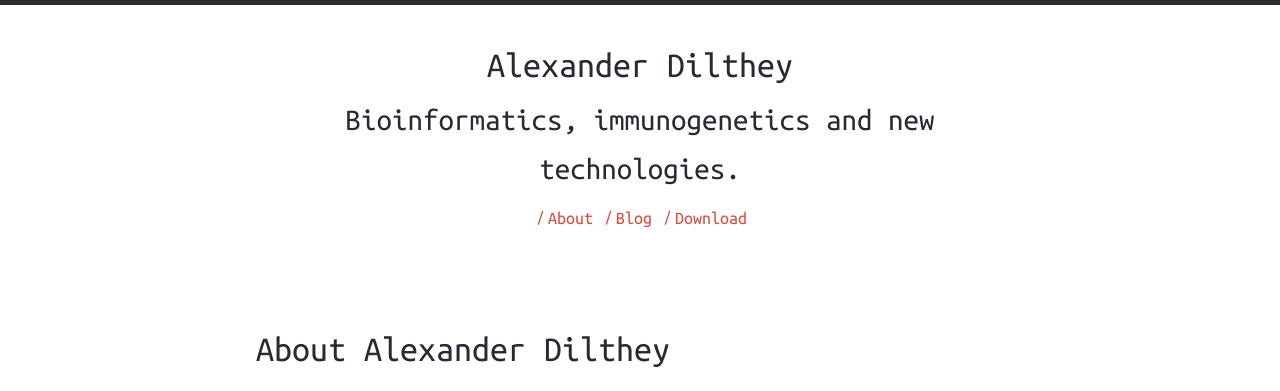
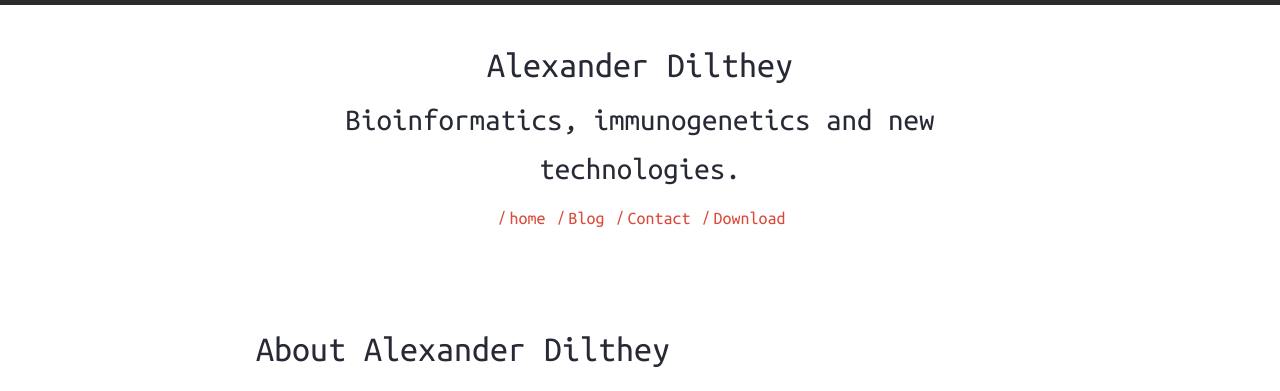
Before and after one commit to AlexanderDilthey/AlexanderDilthey.github.io, a Jekyll site: the page built from index.html, in a window 1280 px wide. Shown: the top 391 px of the page. Built offline with Jekyll 4.4.1, drawn with Linux system fonts in a browser that asks for light colours; nearby versions of some CDN libraries.

Commit message:
Update header-links.html

```diff
--- a/_includes/header-links.html
+++ b/_includes/header-links.html
@@ -1,9 +1,12 @@
 <ul>
 	<li>
-		<a href="{{ '/about' | prepend: site.baseurl | prepend: site.url }}">About</a><span>/</span>
+		<a href="{{ '/' | prepend: site.baseurl | prepend: site.url }}">home</a><span>/</span>
 	</li>
 	<li>
 		<a href="{{ '/blog' | prepend: site.baseurl | prepend: site.url }}">Blog</a><span>/</span>
+	</li>
+	<li>
+		<a href="{{ '/contact' | prepend: site.baseurl | prepend: site.url }}">Contact</a><span>/</span>
 	</li>
 	{% if site.harmony.social.github %}
 	<li>
```
